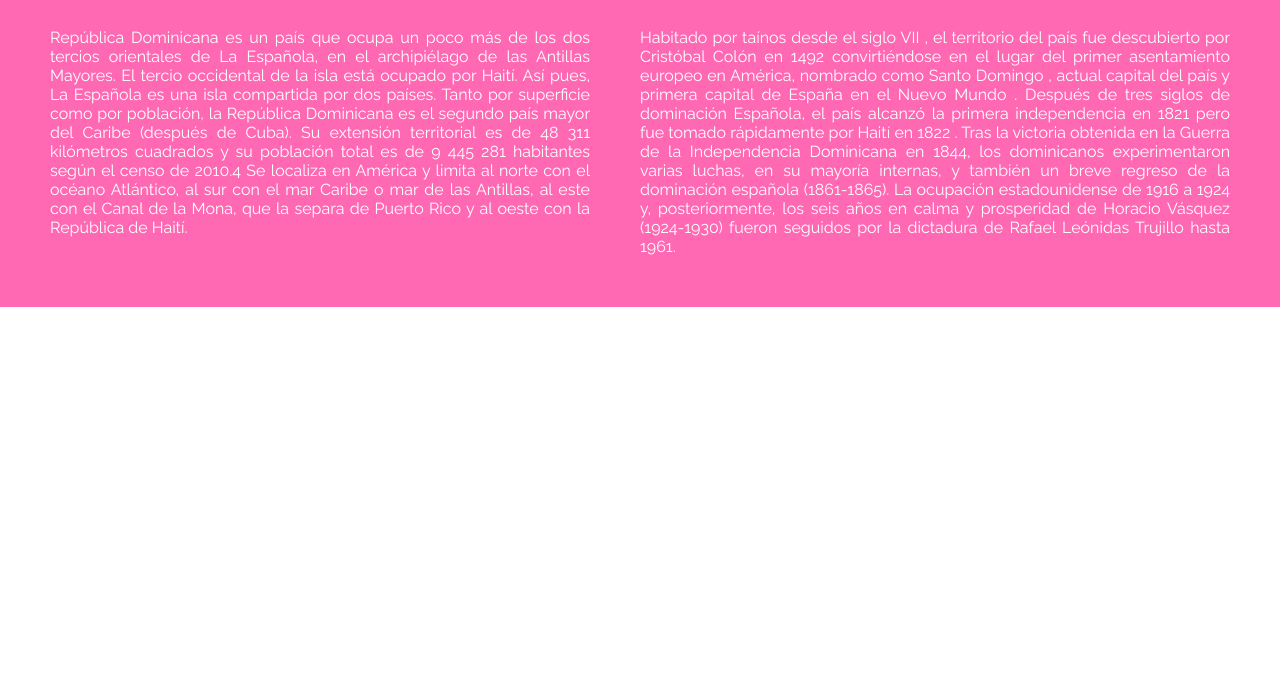
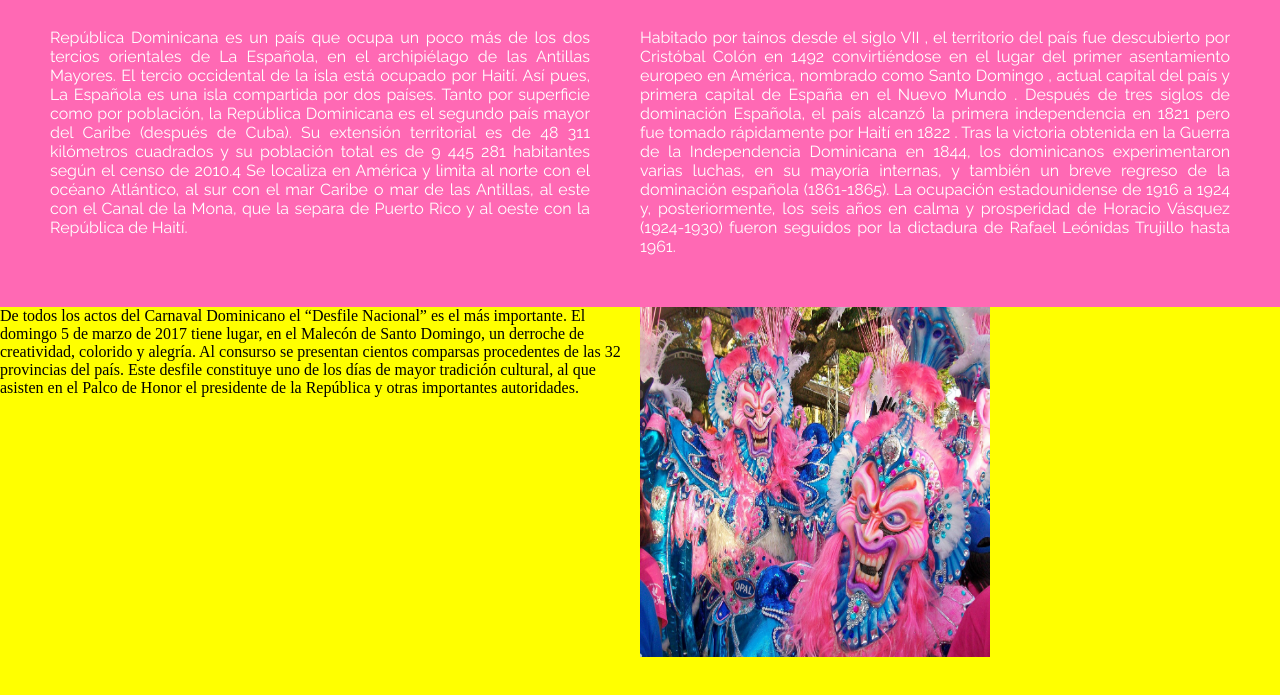
Before and after one commit to algenisromero/destinos, a plain HTML site: page index.html in a window 1280 px wide. Shown: the part 493-1188 px from the top of the page. Before the commit the page ends 800 px from the top, so only its background shows below. Drawn offline with Linux system fonts and the light colour scheme.

Commit message:
Agregando una tercera section a la pagina

```diff
--- a/index.html
+++ b/index.html
@@ -41,6 +41,10 @@
                 Trujillo hasta 1961.</p>
         </div>
     </div>
+    <div class="content">
+        <p>De todos los actos del Carnaval Dominicano el “Desfile Nacional” es el más importante. El domingo 5 de marzo de 2017 tiene lugar, en el Malecón de Santo Domingo, un derroche de creatividad, colorido y alegría. Al consurso se presentan cientos comparsas procedentes de las 32 provincias del país. Este desfile constituye uno de los días de mayor tradición cultural, al que asisten en el Palco de Honor el presidente de la República y otras importantes autoridades.</p>
+        <img src="img/carnaval.jpg" alt="Mascaras del Carnaval">
+    </div>
 </body>
 
 </html>
--- a/style.css
+++ b/style.css
@@ -35,7 +35,7 @@ h2 {
 }
 
 .wrap {
-    float: left;
+    /*float: left;*/
     width: 100%;
     height: 400px;
     background-color: hotpink;
@@ -61,3 +61,17 @@ h2 {
     padding: 50px;
     color: white;
 }
+
+.content {
+    width: 100%;
+    height: 400px;
+    background-color: yellow;
+}
+.content > p {
+    float: left;
+    width: 50%;
+}
+.content > img {
+    width: 350px;
+    height: 350px;
+}
```
Also changed, not shown: img/carnaval.jpg (added).
